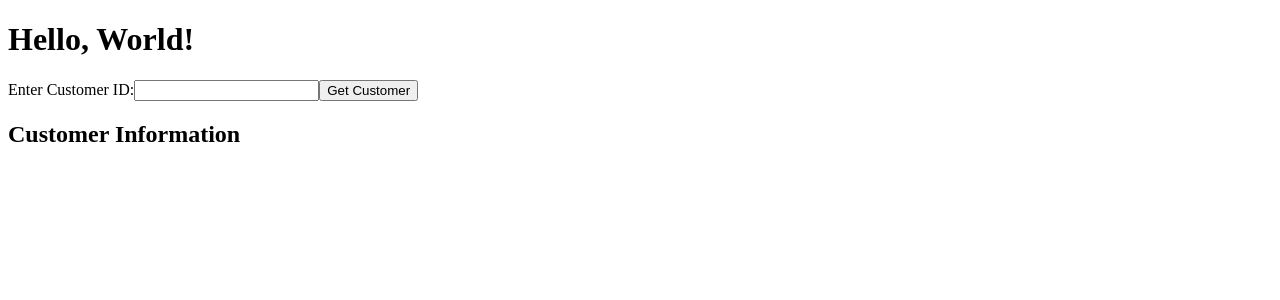
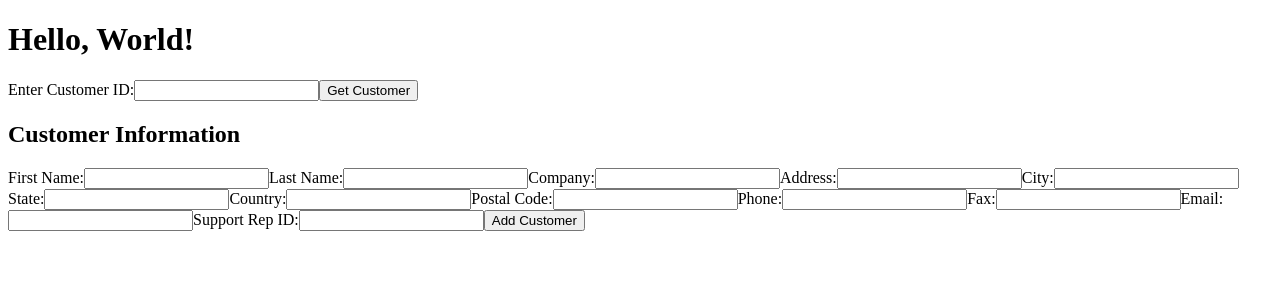
Before and after one commit to Sam-Schnaible/chinook-api, a React app: page / in a window 1280 px wide. Shown: the top 300 px of the page. Built offline with nearby package versions, Linux system fonts and the light colour scheme.

Commit message:
build Create customer component

```diff
--- a/src/App.js
+++ b/src/App.js
@@ -1,5 +1,6 @@
 import React, { Component} from "react";
 import Retrieve from './components/Retrieve.jsx';
+import Create from './components/Create.jsx';
 
 const App = () => {
 
@@ -8,6 +9,7 @@ const App = () => {
 
       <h1> Hello, World! </h1>
       <Retrieve />
+      <Create />
     </div>
   );
 }
--- a/src/components/Create.jsx
+++ b/src/components/Create.jsx
@@ -0,0 +1,128 @@
+import React, { useState } from 'react';
+import axios from 'axios';
+import 'regenerator-runtime/runtime';
+
+const Create = () => {
+  const [firstName, setFirstName] = useState('');
+  const [lastName, setLastName] = useState('');
+  const [company, setCompany] = useState('');
+  const [address, setAddress] = useState('');
+  const [city, setCity] = useState('');
+  const [state, setState] = useState('');
+  const [country, setCountry] = useState('');
+  const [postalCode, setPostalCode] = useState('');
+  const [phone, setPhone] = useState('');
+  const [fax, setFax] = useState('');
+  const [email, setEmail] = useState('');
+  const [supportRepID, setSupportRepID] = useState('');
+
+  const handleOnSubmit = async (e) => {
+    e.preventDefault();
+    await axios({
+      method: 'post',
+      url: `http://localhost:3000/customers`,
+      data: {
+        first_name: firstName,
+        last_name: lastName,
+        company: company,
+        address: address,
+        city: city,
+        state: state,
+        country: country,
+        postal_code: postalCode,
+        phone: phone,
+        fax: fax,
+        email: email,
+        support_rep_id: supportRepID
+      }
+    })
+    .then( result => {
+      console.log(result.data);
+      setFirstName('');
+      setLastName('');
+      setCompany('');
+      setAddress('');
+      setCity('');
+      setState('');
+      setCountry('');
+      setPostalCode('');
+      setPhone('');
+      setFax('');
+      setEmail('');
+      setSupportRepID('');
+    })
+    .catch( err => {
+      console.log(err.response);
+    })
+  }
+
+  return (
+    <>
+      <form className='form-style' onSubmit={(e) => handleOnSubmit(e)}>
+        <label>
+          First Name:
+          <input type='text' required
+          value={firstName} onChange={(e) => setFirstName(e.target.value)}/>
+        </label>
+        <label>
+          Last Name:
+          <input type='text' required
+          value={lastName} onChange={(e) => setLastName(e.target.value)}/>
+        </label>
+        <label>
+          Company:
+          <input type='text'
+          value={company} onChange={(e) => setCompany(e.target.value)}/>
+        </label>
+        <label>
+          Address:
+          <input type='text'
+          value={address} onChange={(e) => setAddress(e.target.value)}/>
+        </label>
+        <label>
+          City:
+          <input type='text'
+          value={city} onChange={(e) => setCity(e.target.value)}/>
+        </label>
+        <label>
+          State:
+          <input type='text'
+          value={state} onChange={(e) => setState(e.target.value)}/>
+        </label>
+        <label>
+          Country:
+          <input type='text'
+          value={country} onChange={(e) => setCountry(e.target.value)}/>
+        </label>
+        <label>
+          Postal Code:
+          <input type='text'
+          value={postalCode} onChange={(e) => setPostalCode(e.target.value)}/>
+        </label>
+        <label>
+          Phone:
+          <input type='text'
+          value={phone} onChange={(e) => setPhone(e.target.value)}/>
+        </label>
+        <label>
+          Fax:
+          <input type='text'
+          value={fax} onChange={(e) => setFax(e.target.value)}/>
+        </label>
+        <label>
+          Email:
+          <input type='email' required
+          value={email} onChange={(e) => setEmail(e.target.value)}/>
+        </label>
+        <label>
+          Support Rep ID:
+          <input type='text'
+          value={supportRepID} onChange={(e) => setSupportRepID(e.target.value)}/>
+        </label>
+        <input type='submit' value='Add Customer'/>
+      </form>
+    </>
+  )
+}
+
+export default Create;
--- a/src/components/Retrieve.jsx
+++ b/src/components/Retrieve.jsx
@@ -1,4 +1,4 @@
-import React, { useState, useEffect } from 'react';
+import React, { useState } from 'react';
 import axios from 'axios';
 import 'regenerator-runtime/runtime';
 
```
